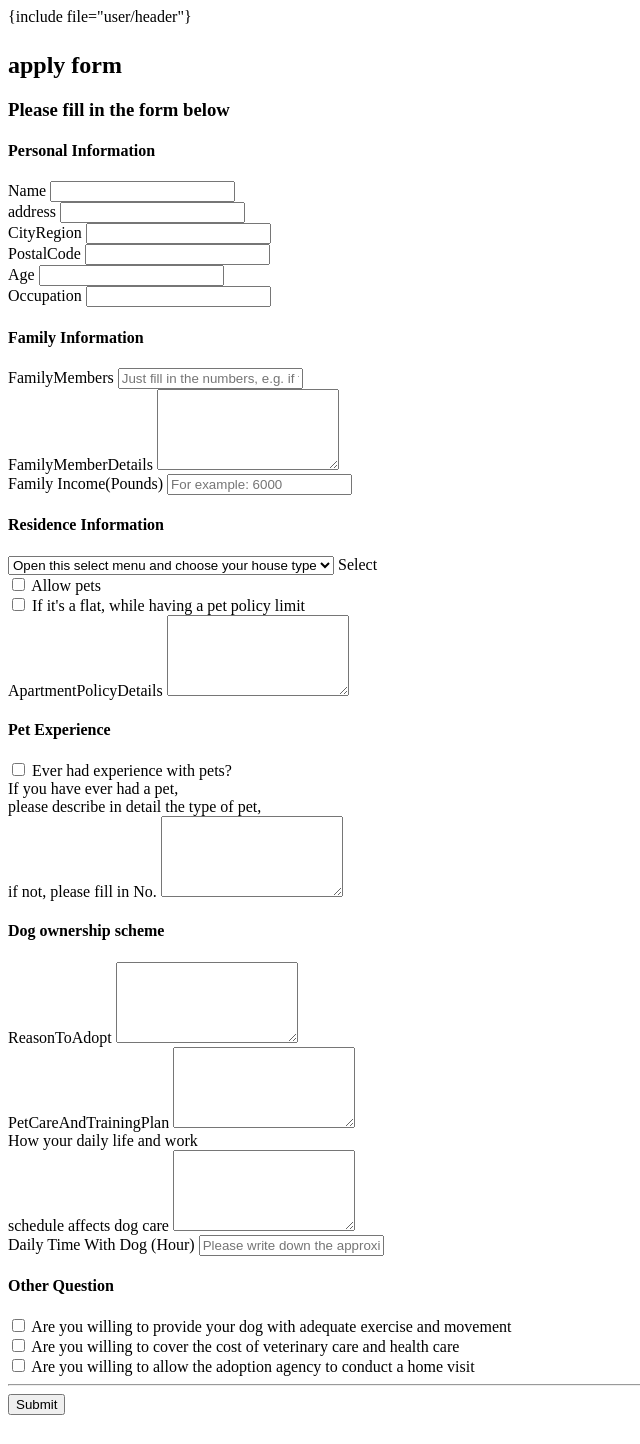
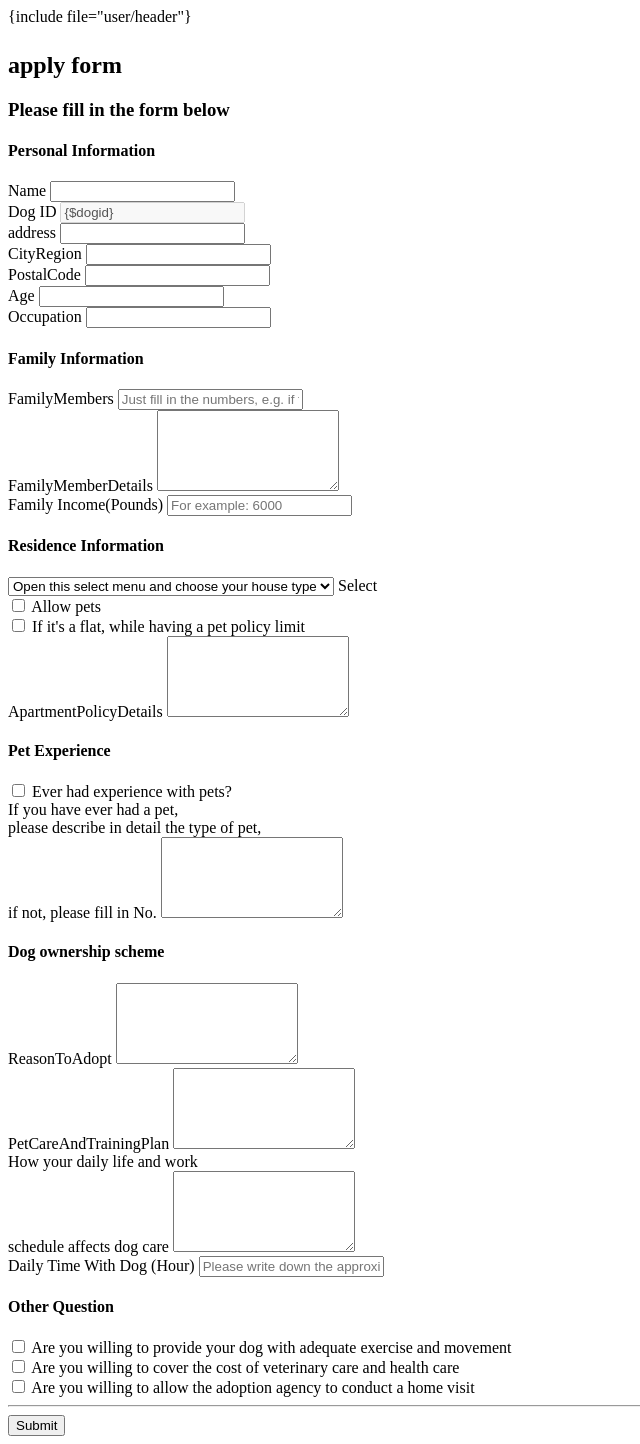
Before and after one commit to YuanyeDong02/Dog-Rescue-System, a PHP site: page /resources/view/user/Applyinformation.html in a window 1280 px wide. Shown: the whole page, without its empty margins (0-640 px from the left). Before the commit the page ends 1415 px from the top, so only its background shows below. Run offline with PHP 8.4, Linux system fonts and the light colour scheme.

Commit message:
给所申请的狗加上id

```diff
--- a/app/controller/UserController.php
+++ b/app/controller/UserController.php
@@ -25,9 +25,9 @@ class UserController extends BaseController
         return view('user/index',['dogs' => $dog]);
     }
 
-    public function Applyinformation(): View
+    public function Applyinformation($id): View
     {
-        return view('user/Applyinformation');
+        return view('user/Applyinformation',['dogid' => $id]);
     }
 
     public function postapply(Request $request): Json
@@ -56,6 +56,7 @@ class UserController extends BaseController
         $postinformation['ExerciseAndPlay'] = $request->param('ExerciseAndPlay');
         $postinformation['VeterinaryCare'] = $request->param('VeterinaryCare');
         $postinformation['HomeVisit'] = $request->param('HomeVisit');
+        $postinformation['dogid'] = $request->param('dogid');
 
         return $this->app->ApplyService->applytable($postinformation);
     }
--- a/resources/view/user/Applyinformation.html
+++ b/resources/view/user/Applyinformation.html
@@ -19,6 +19,13 @@
                            >
                 </div>
                 </div>
+
+                    <div class="col-sm-12 col-lg-6">
+                        <div class="input-group mb-3">
+                            <span class="input-group-text" id="dogid">Dog ID</span>
+                            <input autocomplete="off" class="form-control" name="dogid" required type="text" value="{$dogid}" disabled>
+                        </div>
+                    </div>
 
                     <div class="col-sm-12 col-lg-6">
                         <div class="input-group mb-3">
@@ -198,6 +205,7 @@
             var VeterinaryCare = $('input[name="VeterinaryCare"]').is(':checked');
             var HomeVisit = $('input[name="HomeVisit"]').is(':checked');
             var FamilyIncome = $('input[name="FamilyIncome"]').val();
+            var dogid = {$dogid};
             var data = {
                 Name: Name,
                 Address: Address,
@@ -221,6 +229,7 @@
                 VeterinaryCare: VeterinaryCare,
                 HomeVisit: HomeVisit,
                 FamilyIncome: FamilyIncome,
+                dogid: dogid,
             };
             fetch('/user/apply/add', {
                 method: 'POST',
--- a/resources/view/user/dogdetail.html
+++ b/resources/view/user/dogdetail.html
@@ -99,7 +99,7 @@
 
 
                     <hr>
-                    <a class="btn btn-primary btn-block submit-button" href="/user/apply/add" role="button">Apply</a>
+                    <a class="btn btn-primary btn-block submit-button" href="/user/apply/add/{$dog.id}" role="button">Apply</a>
                 </div>
             </div>
         </div>
--- a/route/app.php
+++ b/route/app.php
@@ -40,7 +40,7 @@ Route::rule('user/', 'user/index')->middleware(UserIndex::class);
 Route::group('user', function () {
     Route::rule('/', 'user/index');
     Route::rule('index', 'user/index');
-    Route::get('apply/add', 'user/Applyinformation');
+    Route::get('apply/add/:id', 'user/Applyinformation');
     Route::post('apply/add', 'user/postapply');
     Route::get('apply/Applyfinished', 'user/Applyfinished');
     Route::get('apply', 'user/Applyprogress');
```
